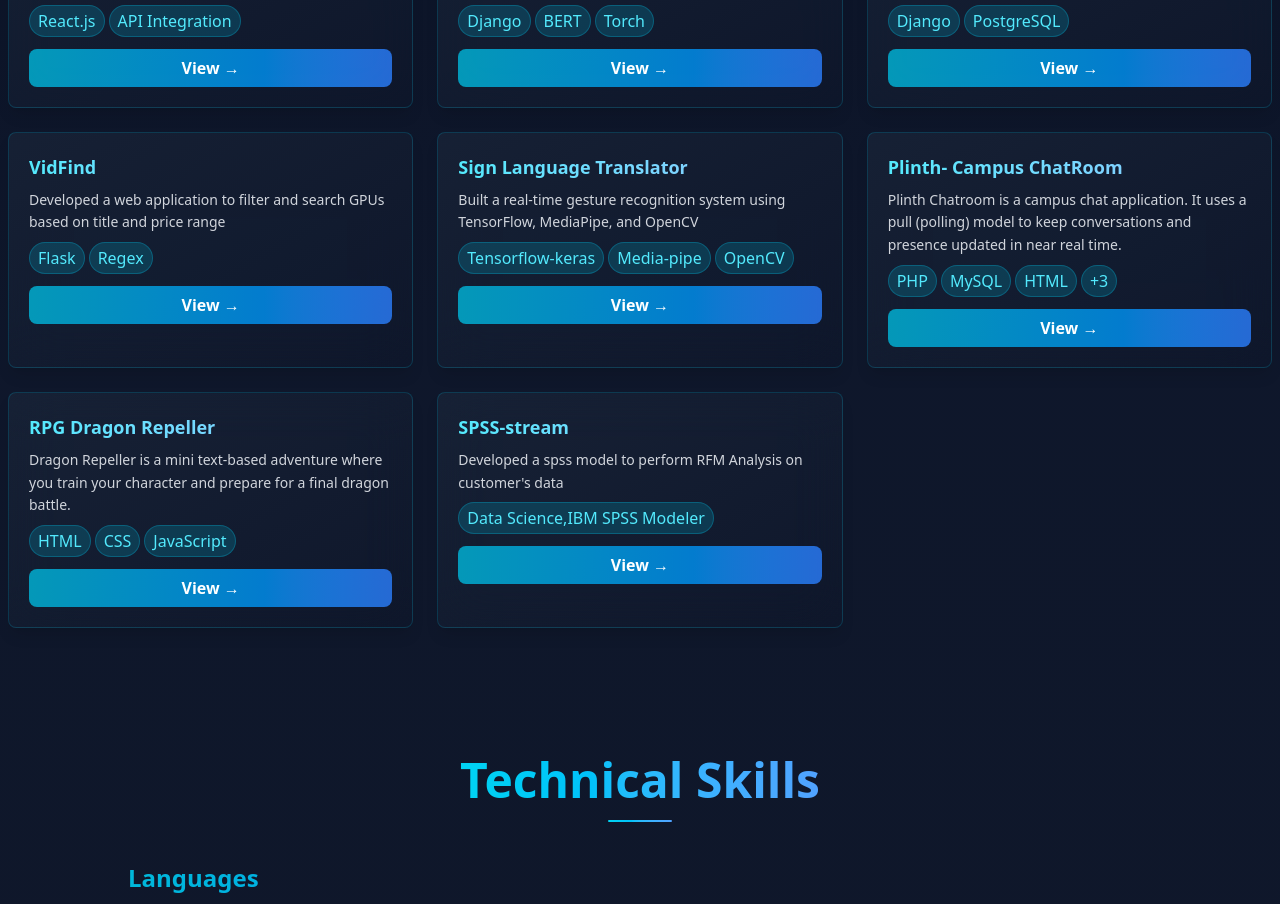
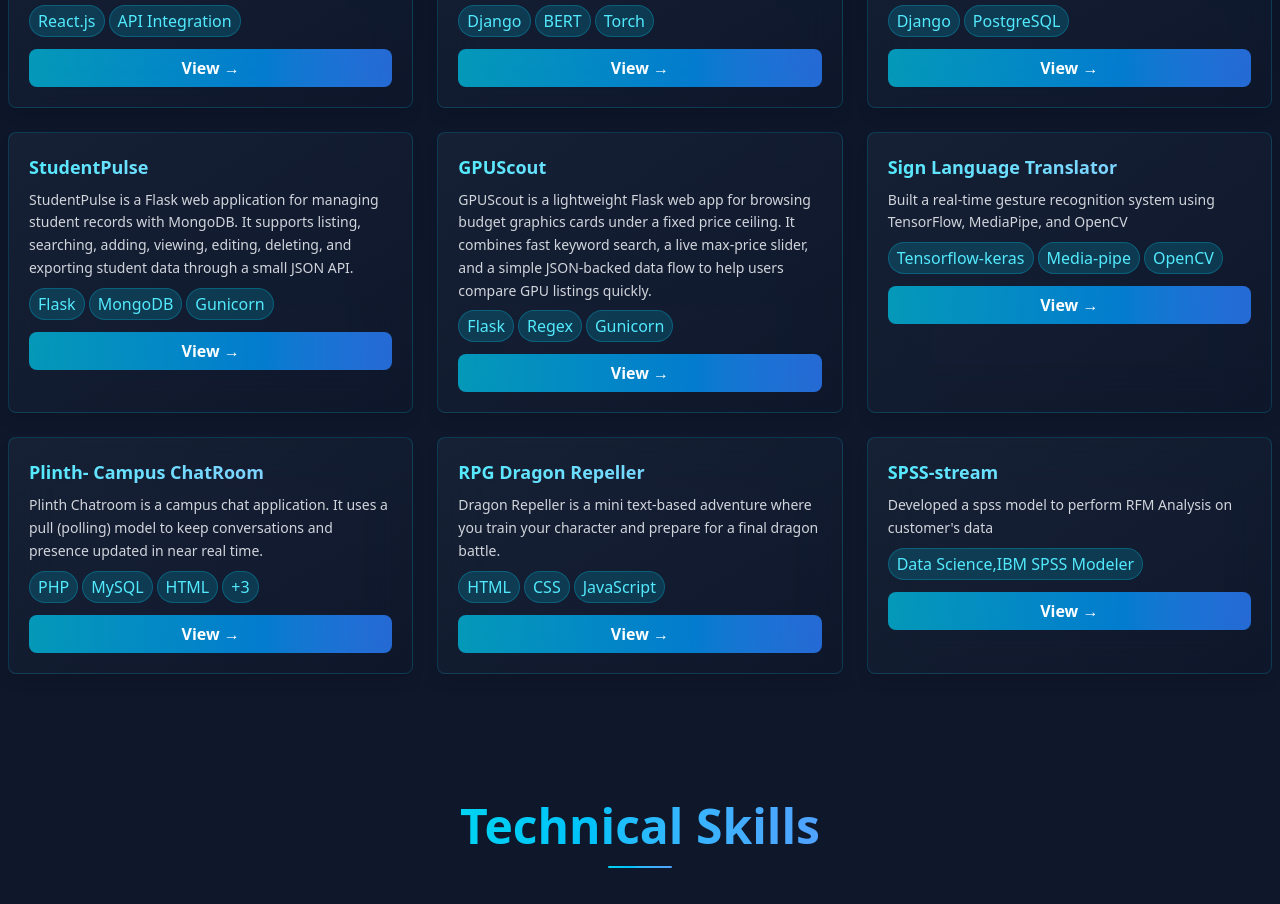
Before and after one commit to Ankit-euphemism/community-portfolio, a React (Vite) app: page / in a window 1280 px wide. Shown: the part 2800-3704 px from the top of the page. Built offline with nearby package versions, Linux system fonts and the light colour scheme.

Commit message:
feat: update portfolio with new projects and enhanced descriptions

```diff
--- a/src/App.jsx
+++ b/src/App.jsx
@@ -72,7 +72,8 @@ const portfolioData = {
     {
       title: "CLauseIQ",
       tech: "FastAPI, Hugging Face, OpenRouter",
-      description:"ClauseIQ is a personal document intelligence project for asking natural-language questions over uploaded documents. It uses a retrieval-based approach to find relevant information in the documents and answer questions.",
+      description:
+        "ClauseIQ is a personal document intelligence project for asking natural-language questions over uploaded documents. It uses a retrieval-based approach to find relevant information in the documents and answer questions.",
       link: "https://github.com/Ankit-euphemism/ClauseIQ",
     },
     {
@@ -104,11 +105,18 @@ const portfolioData = {
       link: "https://github.com/Ankit-euphemism/CheckInly",
     },
     {
-      title: "VidFind",
-      tech: "Flask, Regex",
+      title: "StudentPulse",
+      tech: "Flask, MongoDB, Gunicorn",
       description:
-        " Developed a web application to filter and search GPUs based on title and price range",
-      link: "https://github.com/Ankit-euphemism/VidFind",
+        "StudentPulse is a Flask web application for managing student records with MongoDB. It supports listing, searching, adding, viewing, editing, deleting, and exporting student data through a small JSON API.",
+      link: "https://github.com/Ankit-euphemism/StudentPulse",
+    },
+    {
+      title: "GPUScout",
+      tech: "Flask, Regex, Gunicorn",
+      description:
+        "GPUScout is a lightweight Flask web app for browsing budget graphics cards under a fixed price ceiling. It combines fast keyword search, a live max-price slider, and a simple JSON-backed data flow to help users compare GPU listings quickly.",
+      link: "https://github.com/Ankit-euphemism/GPUScout",
     },
     {
       title: "Sign Language Translator",
```
